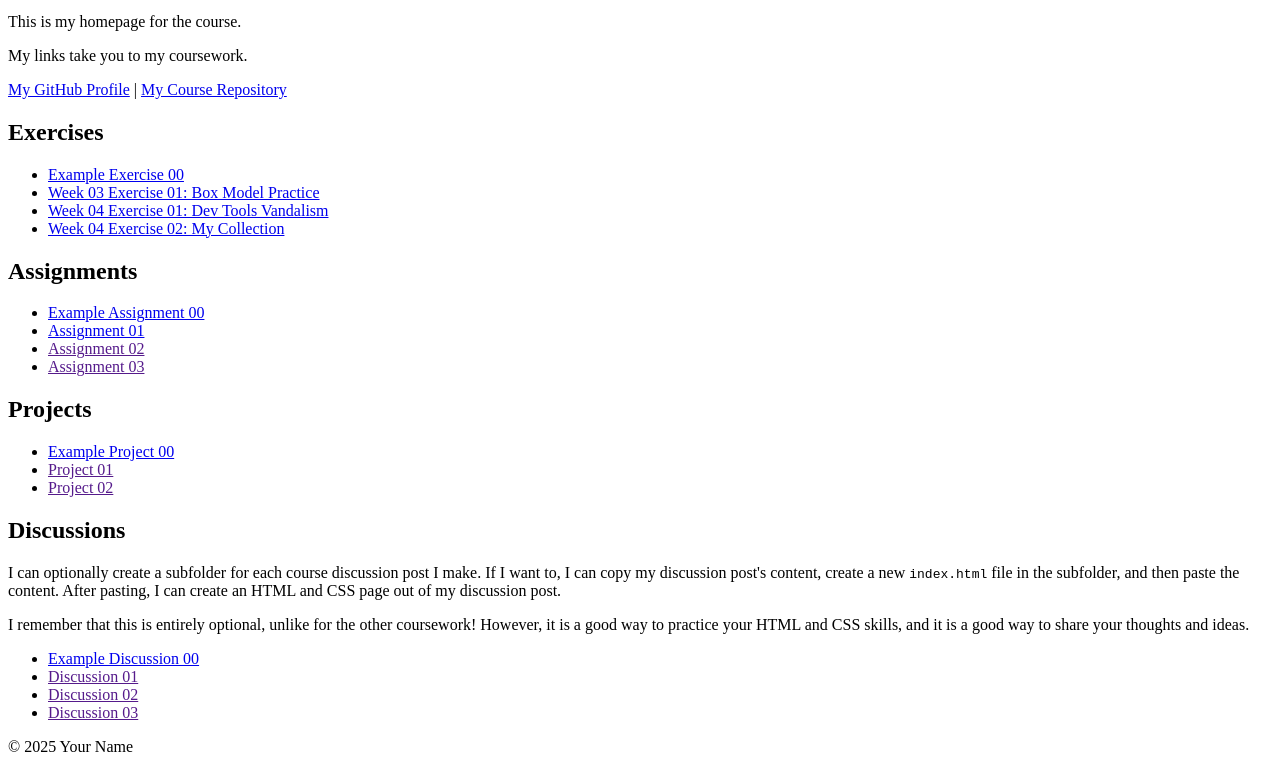
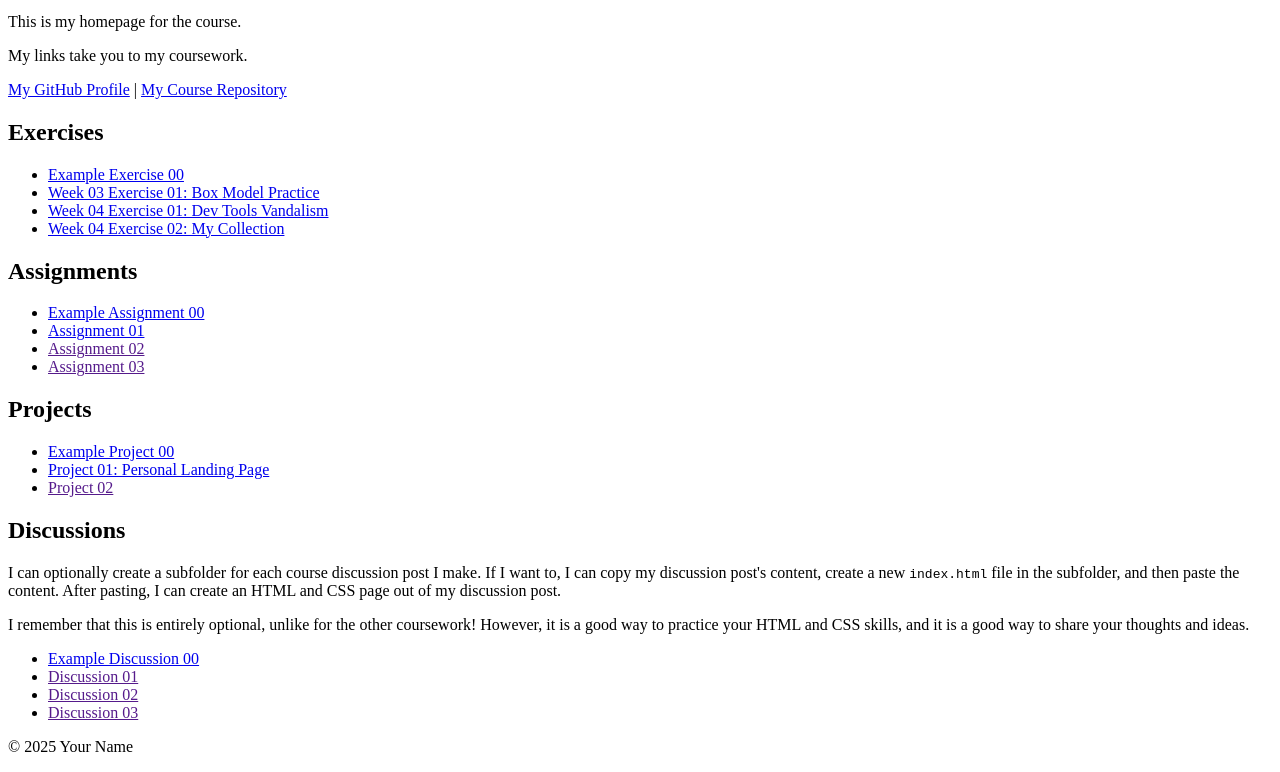
Before and after one commit to aleshasulahry-hub/aleshasulahrys-portfolio, a plain HTML site: page index.html in a window 1280 px wide. Shown: the part 148-920 px from the top of the page. Drawn offline with Linux system fonts and the light colour scheme.

Commit message:
added link of week 05

```diff
--- a/index.html
+++ b/index.html
@@ -95,7 +95,7 @@ Remember: You must create subfolders for each piece of coursework as the semeste
                     <li>
                         <a href="example-project-00/">Example Project 00</a>
                     </li>
-                    <li><a href="">Project 01</a></li>
+                    <li><a href="week-05-exercise-01/week-05-exercise-01-template/index.html">Project 01: Personal Landing Page</a></li>
                     <li><a href="">Project 02</a></li>
                 </ul>
             </section>
```
